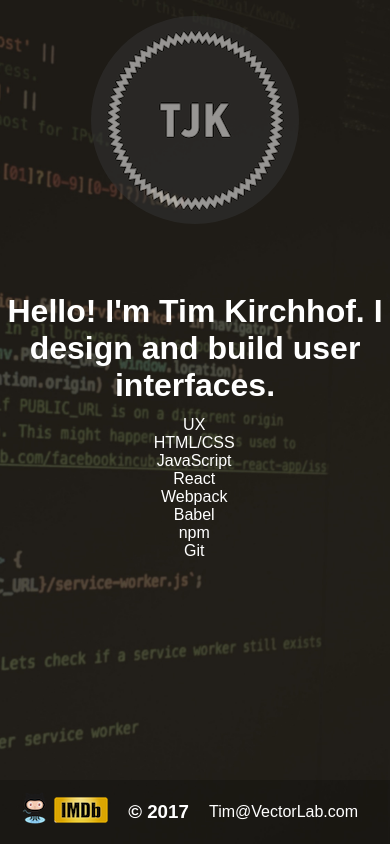
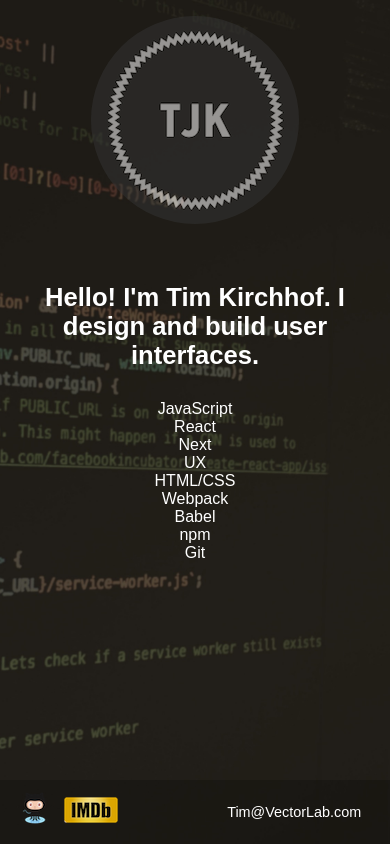
Before and after one commit to TimothyJohnK/tim_code, a React (Create React App) app: page / in a window 390 px wide. Built offline with nearby package versions, Linux system fonts and the light colour scheme.

Commit message:
fixed footer; removed year; fixed margins between sections

```diff
--- a/package.json
+++ b/package.json
@@ -4,11 +4,14 @@
     "version": "0.1.0",
     "private": true,
     "dependencies": {
+        "gh-pages": "^1.1.0",
         "react": "^16.1.1",
         "react-dom": "^16.1.1",
         "react-scripts": "1.0.17"
     },
     "scripts": {
+        "predeploy": "npm run build",
+        "deploy": "gh-pages -d build",
         "start": "react-scripts start",
         "build": "react-scripts build",
         "test": "react-scripts test --env=jsdom",
--- a/src/App.css
+++ b/src/App.css
@@ -49,7 +49,8 @@ body {
     text-align: center;
     flex: 1;
     list-style-type: none;
-    margin-left: -2.6em;
+    padding: 0;
+    margin: 2em 0 5em;
 }
 
 .footer {
@@ -76,12 +77,8 @@ body {
 }
 
 .imdb {
-    flex: 1;
-}
-
-.year {
-    flex: 10;
-    text-align: center;
+    left: 4em;
+    position: absolute;
 }
 
 .email {
@@ -98,3 +95,13 @@ body {
 .email:hover {
     color: lightblue;
 }
+
+@media screen and (max-width: 440px) {
+    .header {
+        margin: 0.8em;
+        font-size: 0.8em;
+    }
+    .email {
+        font-size: 0.9em;
+    }
+}
--- a/src/App.js
+++ b/src/App.js
@@ -1,5 +1,5 @@
-import React, { Component } from "react";
-import "./App.css";
+import React, { Component } from 'react';
+import './App.css';
 
 class Header extends Component {
   render() {
@@ -18,21 +18,21 @@ const Logo = () => <div className="logo" />;
 class Intro extends Component {
   render() {
     return (
-      <div className="skills">
       <ul className="intro">
+        <li>JavaScript</li>
+        <li>React</li>
+        <li>Next</li>
         <li>UX</li>
         <li>HTML/CSS</li>
-          <li>JavaScript</li>
-          <li>React</li>
         <li>Webpack</li>
         <li>Babel</li>
         <li>npm</li>
         <li>Git</li>
       </ul>
-      </div>
     );
   }
 }
+
 class Footer extends Component {
   render() {
     const year = new Date();
@@ -40,16 +40,13 @@ class Footer extends Component {
       <div className="footer">
         <div className="github">
           <a href="https://github.com/TimothyJohnK" className="footer_link">
-            <img src={require("./img/octocat.png")} alt="github octocat" />
+            <img src={require('./img/octocat.png')} alt="github octocat" />
           </a>
         </div>
         <div className="imdb">
           <a href="http://www.imdb.com/name/nm9373855/" className="footer_link">
-            <img src={require("./img/imdb_logo_small.png")} alt="imdb logo" />
+            <img src={require('./img/imdb_logo_small.png')} alt="imdb logo" />
           </a>
-        </div>
-        <div className="year">
-          <h3>© {year.getFullYear()}</h3>
         </div>
         <div>
           <a href="mailto: Tim@VectorLab.com" className="email">
```
Also changed, not shown: 1 other file (tests, documents, lock files or other folders). Lines whose indentation alone changed are shown as unchanged.
